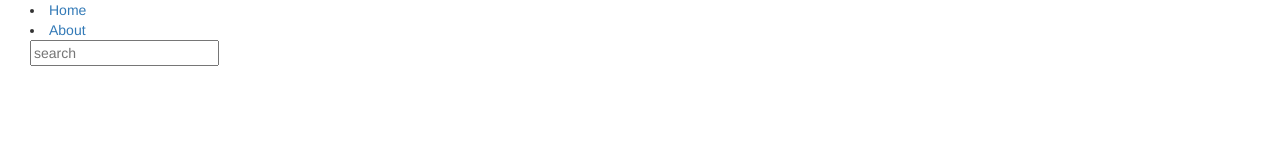
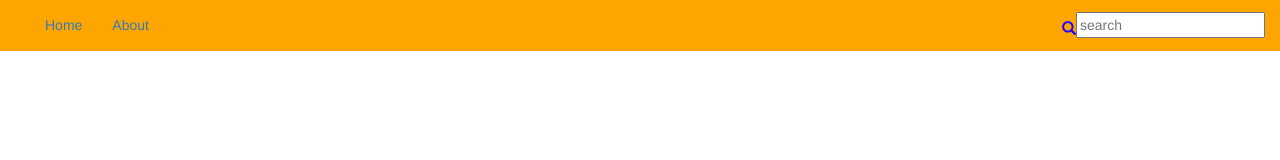
Before and after one commit to aboone08/angular_bitcoin, a website: page public/html/index.html in a window 1280 px wide. Drawn offline with nearby package versions, Linux system fonts and the light colour scheme; files that its build step writes are made by us from their sources; files whose address does not match are found by name.

Commit message:
navbar with search

```diff
--- a/public/css/main.css
+++ b/public/css/main.css
@@ -0,0 +1,18 @@
+nav {
+  background-color: #ffa500;
+}
+
+input[type=text]:focus{
+  border-color: #00daff;
+  color: #2500ff;
+}
+
+#search {
+  margin-top: 12px;
+  float: right;
+}
+
+#glif {
+  margin-top: 20px;
+  float: right;
+}
--- a/public/html/index.html
+++ b/public/html/index.html
@@ -17,12 +17,15 @@
       <!-- end of css -->
     </head>
   <body>
-    <nav class="navbar navbar-fixed-top">
+    <nav class="navbar navbar-right navbar-fixed-top">
       <div class="container-fluid">
         <div class="col-lg-12 col-md-12 col-sm-12 col-xs-12">
-          <li><a href="#">Home</a></li>
-          <li><a href="#">About</a></li>
+          <ul class="nav navbar-nav">
+            <li><a href="#">Home</a></li>
+            <li><a href="#">About</a></li>
+          </ul>
           <input id="search" type="text" placeholder="search">
+          <span class="glyphicon glyphicon-search" aria-hidden="true" style="color:#2500ff" id="glif"></span>
         </div>
       </div>
     </nav>
```
